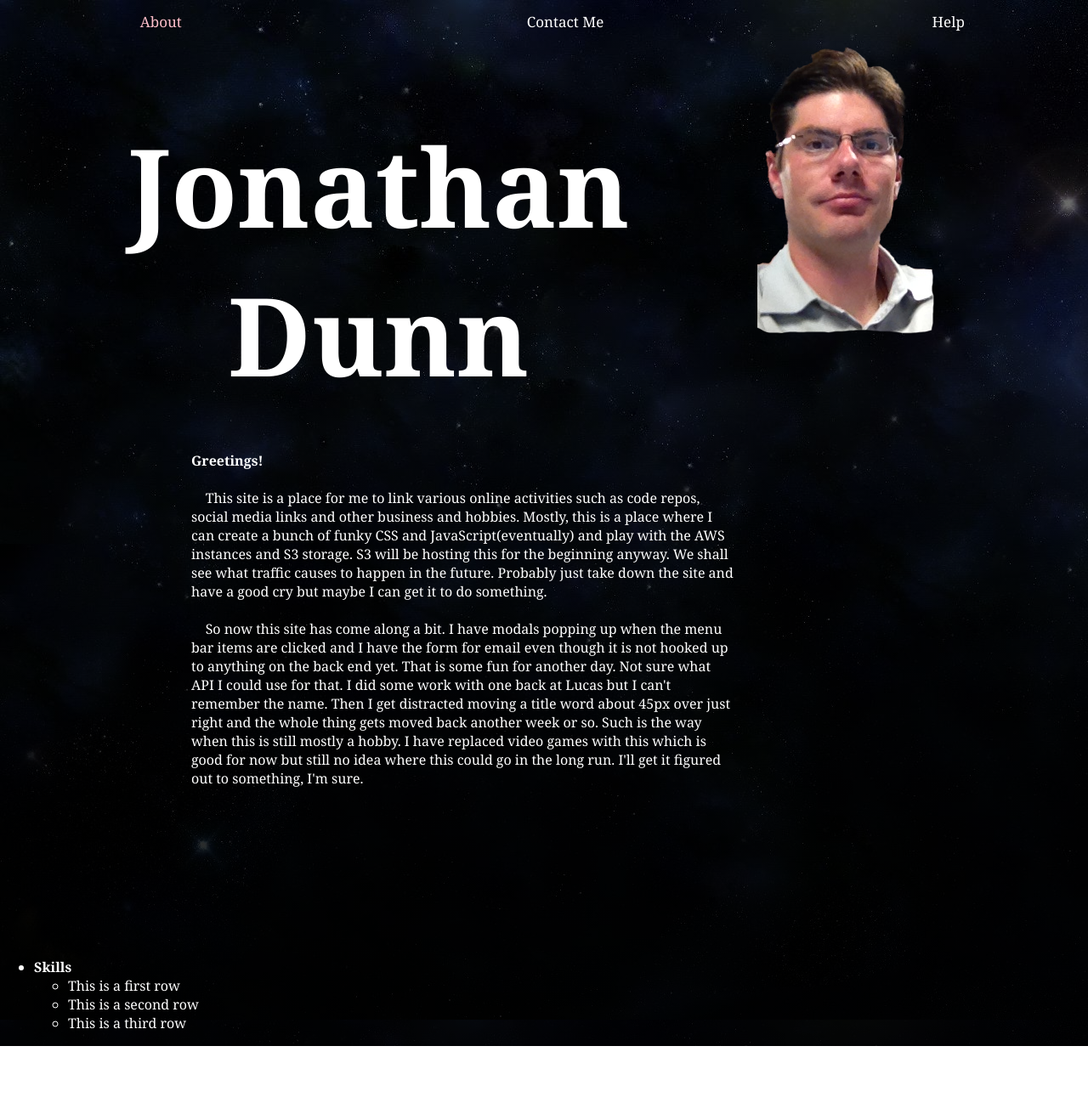
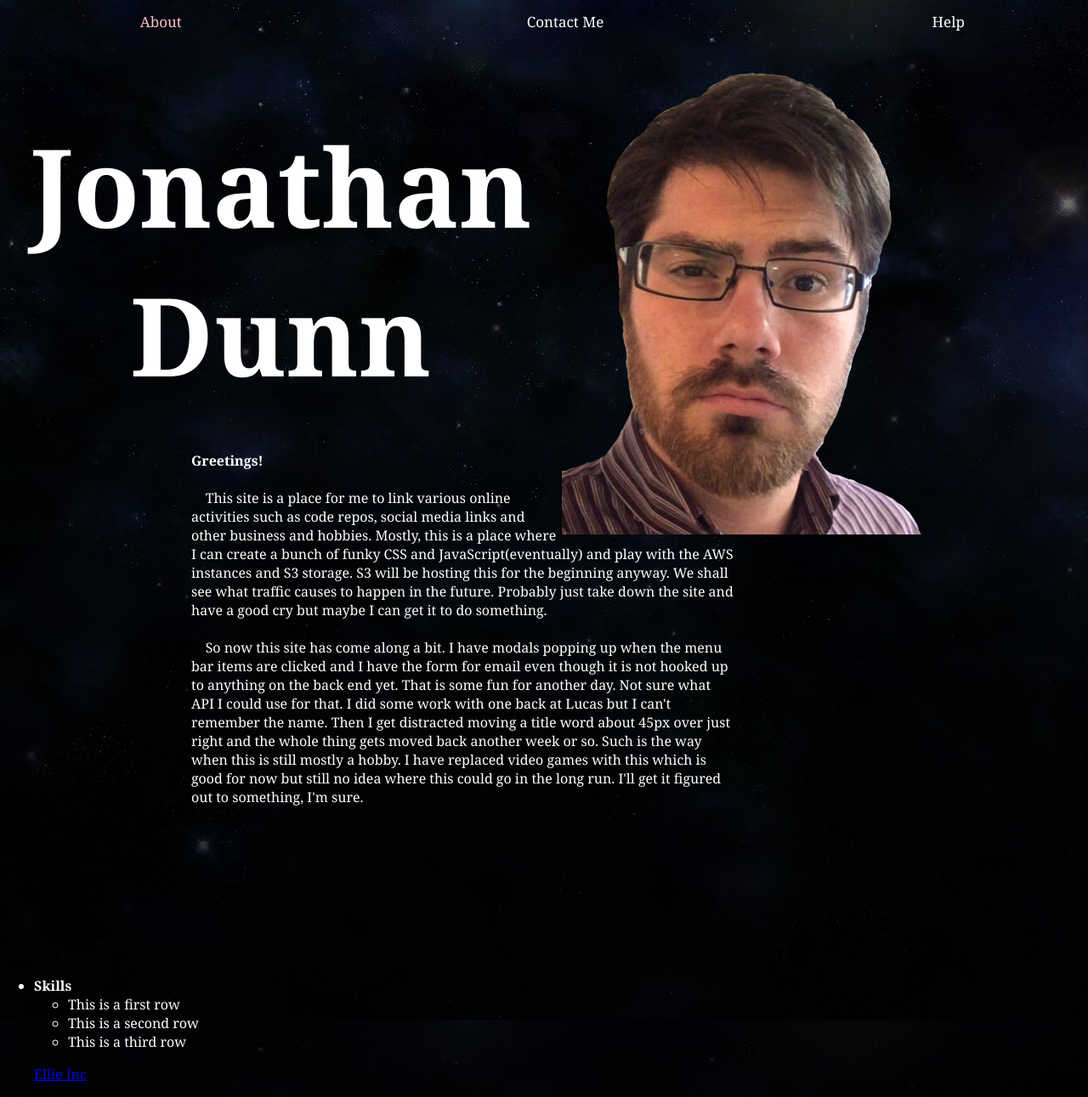
Before and after one commit to mydraal56/mydraal56.github.io, a plain HTML site: page index.html in a window 1280 px wide. Shown: the whole page at 85% size. Before the commit the page ends 1231 px from the top, so only its background shows below. Drawn offline with nearby package versions, Linux system fonts and the light colour scheme.

Commit message:
Changing the image

```diff
--- a/index.html
+++ b/index.html
@@ -61,14 +61,14 @@
 				</div>
 			</div>
 		</div>
-		<img class="" style="margin-right: 180px; float: right;" src="images/jonsimg3.png"/>
+		<img class="" style="margin-right: 180px; float: right;" src="images/JonPortrait3.png"/>
 		<h1 style="padding-top: 80px; font-size: 128px;">Jonathan Dunn</h1>
 
 
 	</header>
 	<body>
 		<!-- JavaScript SDK - Required for Facebook embed after <body> tag -->
-		<!--  <div id="fb-root"></div>
+		  <div id="fb-root"></div>
 		<script>(function(d, s, id) {
   			var js, fjs = d.getElementsByTagName(s)[0];
   			if (d.getElementById(id)) return;
@@ -76,7 +76,7 @@
   			js.src = "//connect.facebook.net/en_US/all.js";
   			fjs.parentNode.insertBefore(js, fjs);
 			}(document, 'script', 'facebook-jssdk'));</script>
-			-->
+
 
 		<p style="margin: 50px; padding-left: 175px;	width: 50%; ">
 		<span style="font-weight: bold;">Greetings!</span><br><br>
@@ -104,7 +104,7 @@
 
 
 		</body>
-		<!--  <div class="fb-page"
+		<!--   <div class="fb-page"
 			data-href="https://www.facebook.com/Ellie-Inc-1890677921163219/"
 			data-tabs="timeline"
 			data-width="500"
@@ -117,9 +117,9 @@
 					class="fb-xfbml-parse-ignore">
 						<a href="https://www.facebook.com/Ellie-Inc-1890677921163219/">Ellie Inc</a>
 				</blockquote>
-		</div>-->
+		</div> -->
 
-		<!-- <div class="fb-page"
+		 <div class="fb-page"
 			data-href="https://www.facebook.com/Ellie-Inc-1890677921163219/"
 			data-tabs="timeline"
 			data-width="500"
@@ -142,7 +142,7 @@
   data-show-posts="false"></div>
 
 	</body>
-	<body> -->
+	<body>
 		<!-- Load Facebook SDK for JavaScript -->
 		<!--
 <div id="fb-root"></div>
```
Also changed, not shown: images/JonPortrait1.jpg (added), images/JonPortrait1.png (added), images/JonPortrait2.png (added), images/JonPortrait3.png (added).
